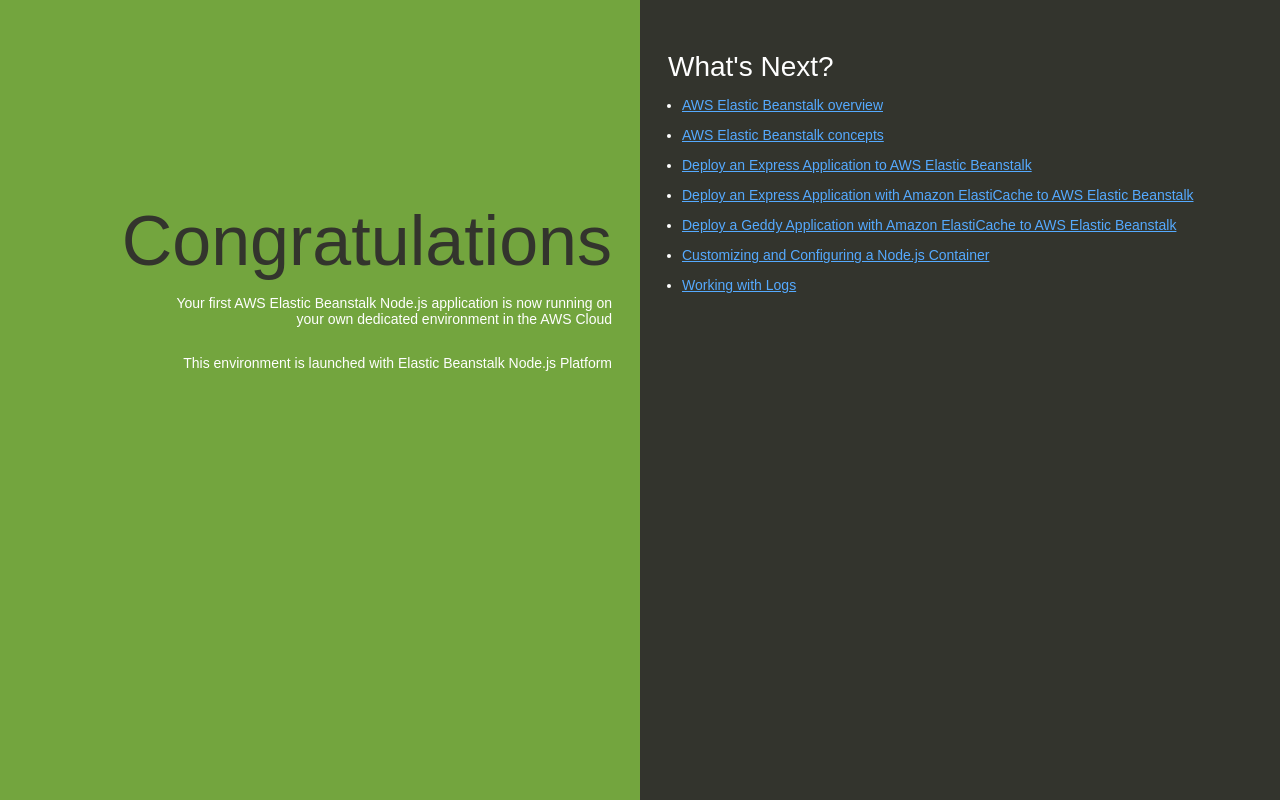
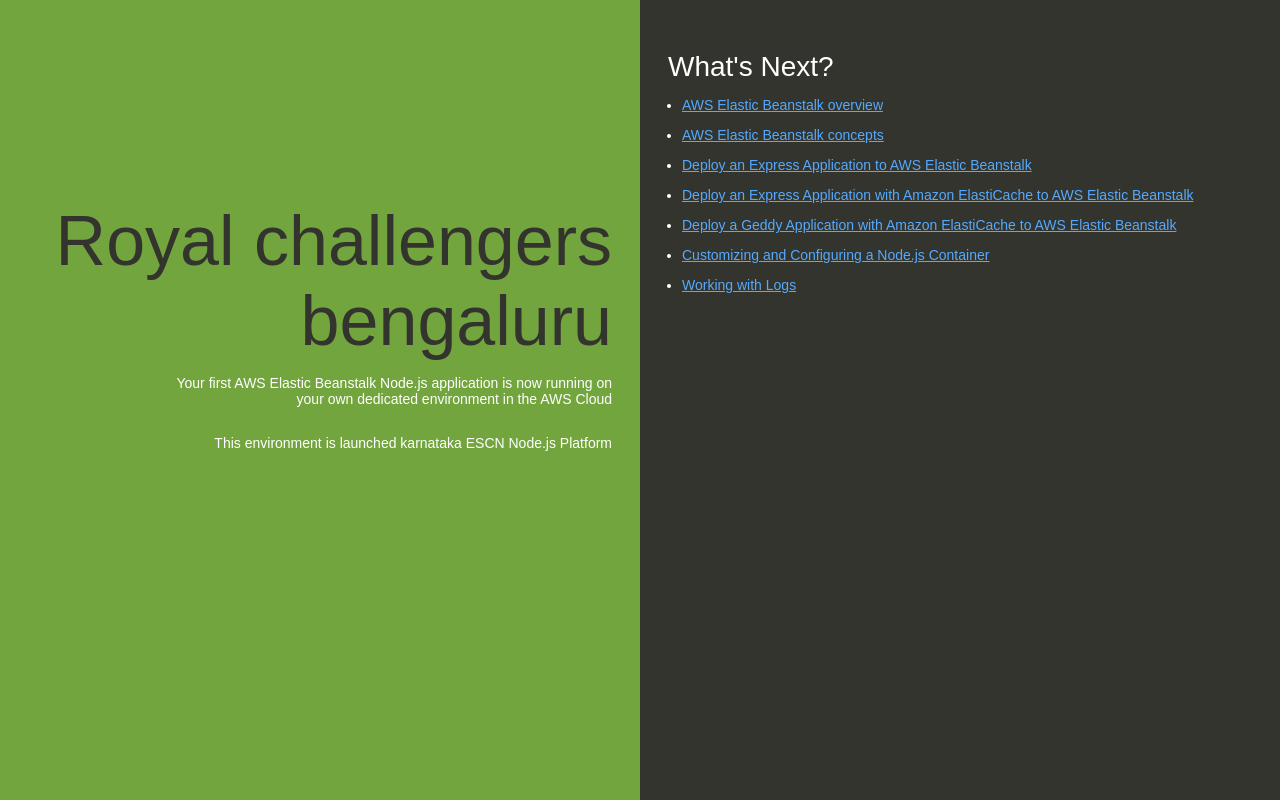
Before and after one commit to raghavaflm/aws-nodejs, a website: page index.html in a window 1280 px wide. Drawn offline with Linux system fonts and the light colour scheme.

Commit message:
Update index.html

```diff
--- a/index.html
+++ b/index.html
@@ -74,9 +74,9 @@
   </head>
   <body>
     <div class="textColumn">
-      <h1>Congratulations</h1>
+      <h1>Royal challengers bengaluru</h1>
       <p>Your first AWS Elastic Beanstalk Node.js application is now running on your own dedicated environment in the AWS Cloud</p>
-      <p>This environment is launched with Elastic Beanstalk Node.js Platform</p>
+      <p>This environment is launched karnataka ESCN Node.js Platform</p>
     </div>
     <div class="linksColumn">
       <h2>What's Next?</h2>
```
